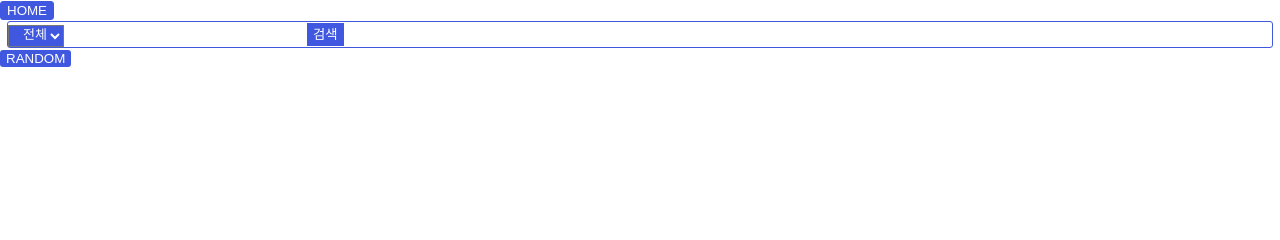
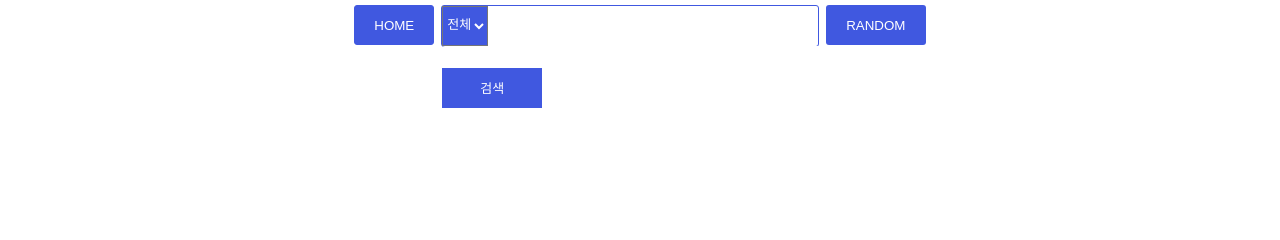
Before and after one commit to TeamYatop/ONMMG, a Django app: page / in a window 1280 px wide. Shown: the part 350-590 px from the top of the page. Run offline with Django 3.2, Linux system fonts and the light colour scheme; data that the repository does not hold is empty; parts of the project's set-up code (start-up, migrations or seed data) failed here and were passed over; some libraries are stand-ins or nearby versions.

Commit message:
css merge conflict

```diff
--- a/django_app/static/css/base.css
+++ b/django_app/static/css/base.css
@@ -6,13 +6,10 @@ html, body {
   color: #262626;
 }
 
-<<<<<<< HEAD
-=======
 ul, li {
   padding: 0 0 0 0;
 }
 
->>>>>>> development
 div.search-form {
   display: flex;
   justify-content: center;
@@ -26,10 +23,7 @@ div.search-form .home-button {
   background: #4058e0;
   outline: none;
   color: #ffffff;
-<<<<<<< HEAD
-=======
   width: 80px;
->>>>>>> development
   height: 100%;
   border: 1px solid #4058e0;
   border-radius: 3px;
@@ -49,24 +43,15 @@ div.search-form .my-search-form-tag {
   border: 1px solid #4058e0;
   outline: none;
   border-radius: 3px;
-<<<<<<< HEAD
-=======
-  display: flex;
-  justify-content: space-between;
-  box-sizing: border-box;
->>>>>>> development
 }
 
 div.search-form .my-search-form-tag .area-search {
   background: #4058e0;
-<<<<<<< HEAD
   height: 100%;
   color: #ffffff;
-=======
-  width: 100px;
-  height: 100%;
-  padding-left: 10px;
-  color: #ffffff;
+  display: flex;
+  justify-content: space-between;
+  box-sizing: border-box;
   font-size: 13px;
   padding-bottom: 3px;
 }
@@ -75,38 +60,26 @@ div.search-form .my-search-form-tag .area-search:hover {
   background-color: #3b8de0;
   color: #eff156;
   border: 1px solid #3b8de0;
->>>>>>> development
 }
 
 div.search-form .my-search-form-tag .tag-search {
   background: #ffffff;
   font-size: 18px;
-<<<<<<< HEAD
-  width: 325px;
-=======
   width: 100%;
->>>>>>> development
   padding: 0 20px;
   border: none;
   border-radius: 3px;
 }
 
 div.search-form .my-search-form-tag .search-button {
-<<<<<<< HEAD
-  width: 50px;
-=======
   width: 100px;
->>>>>>> development
   height: 100%;
   border: 0px;
   background: #4058e0;
   outline: none;
   color: #ffffff;
-<<<<<<< HEAD
-=======
   font-size: 13px;
   padding-bottom: 3px;
->>>>>>> development
 }
 
 div.search-form .my-search-form-tag .search-button:hover {
@@ -116,11 +89,7 @@ div.search-form .my-search-form-tag .search-button:hover {
 }
 
 div.search-form .random-button {
-<<<<<<< HEAD
-  width: 80px;
-=======
   width: 100px;
->>>>>>> development
   height: 100%;
   border: 0px;
   background: #4058e0;
--- a/django_app/static/sass/base.scss
+++ b/django_app/static/sass/base.scss
@@ -6,12 +6,10 @@ html, body {
   line-height: 1.5rem;
   color: #262626;
 }
-<<<<<<< HEAD
-=======
+
 ul, li {
     padding: 0 0 0 0;
 }
->>>>>>> development
 
 div.search-form {
     display: flex;
@@ -21,18 +19,12 @@ div.search-form {
     height: 40px;
     margin-top: 5px;
 
-<<<<<<< HEAD
 
-=======
->>>>>>> development
     .home-button {
         background: #4058e0;
         outline: none;
         color: #ffffff;
-<<<<<<< HEAD
-=======
         width: 80px;
->>>>>>> development
         height: 100%;
         border: 1px solid #4058e0;
         border-radius: 3px;
@@ -52,22 +44,14 @@ div.search-form {
         border: 1px solid #4058e0;
         outline: none;
         border-radius: 3px;
-<<<<<<< HEAD
+
         .area-search{
             background: #4058e0;
             height: 100%;
             color: #ffffff;
-=======
-        display: flex;
-        justify-content: space-between;
-        box-sizing: border-box;
-
-        .area-search{
-            background: #4058e0;
-            width: 100px;
-            height: 100%;
-            padding-left: 10px;
-            color: #ffffff;
+            display: flex;
+            justify-content: space-between;
+            box-sizing: border-box;
             font-size: 13px;
             padding-bottom: 3px;
 
@@ -76,39 +60,26 @@ div.search-form {
                 color: #eff156;
                 border: 1px solid #3b8de0;
             }
->>>>>>> development
-
         }
 
         .tag-search {
             background: #ffffff;
             font-size: 18px;
-<<<<<<< HEAD
-            width: 325px;
-=======
             width: 100%;
->>>>>>> development
             padding: 0 20px;
             border: none;
             border-radius: 3px;
         }
 
         .search-button {
-<<<<<<< HEAD
-            width: 50px;
-=======
             width: 100px;
->>>>>>> development
             height: 100%;
             border: 0px;
             background: #4058e0;
             outline: none;
             color: #ffffff;
-<<<<<<< HEAD
-=======
             font-size: 13px;
             padding-bottom: 3px;
->>>>>>> development
 
             &:hover {
                 background-color: #3b8de0;
@@ -119,11 +90,7 @@ div.search-form {
         }
     }
     .random-button {
-<<<<<<< HEAD
-        width: 80px;
-=======
         width: 100px;
->>>>>>> development
         height: 100%;
         border: 0px;
         background: #4058e0;
@@ -166,5 +133,4 @@ div.search-form {
             text-align: center;
         }
     }
-
 }
```
Also changed, not shown: 1 other file.
